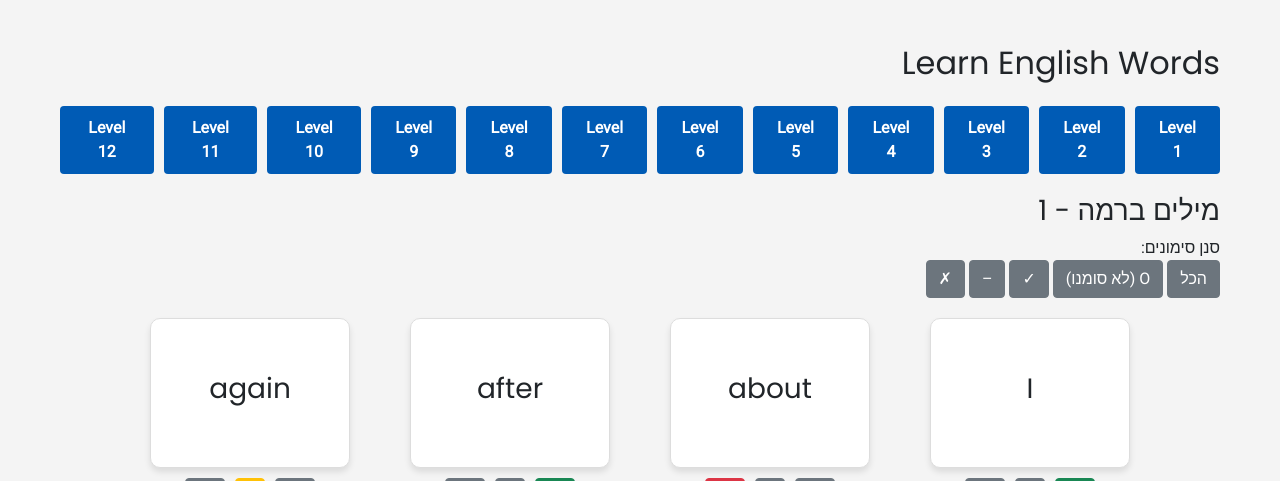
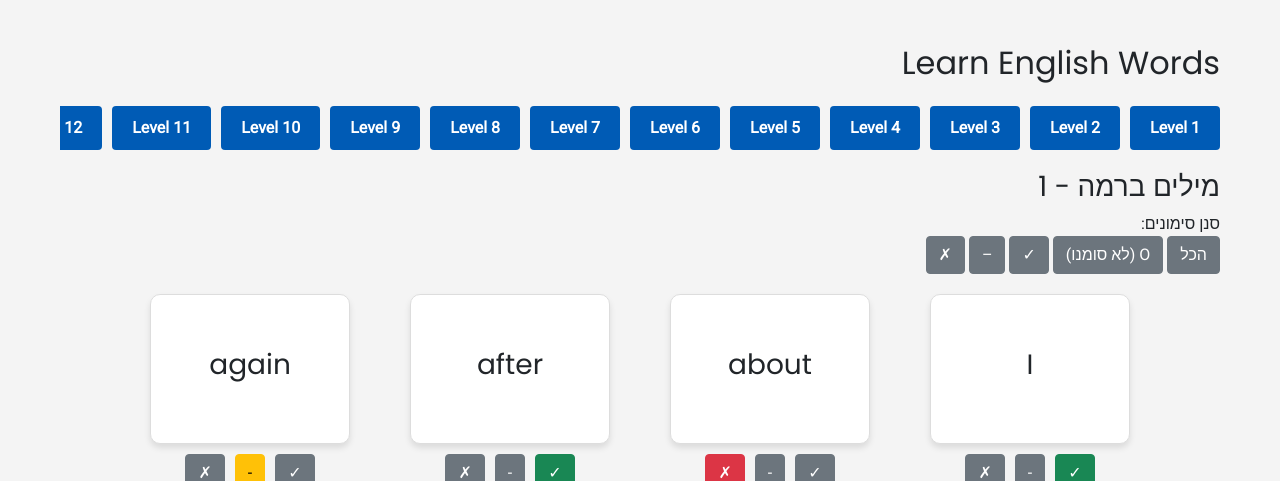
Before and after one commit to ofekrozen/Amirnetix, a Django app: page /Analysis/english_vocab/1 in a window 1280 px wide. Shown: the part 80-561 px from the top of the page. Run offline with Django 4.2, Linux system fonts and the light colour scheme; a user stored in the database is signed in; data comes from the database, SQL or seed files in the repository.

Commit message:
Finished Analysis Responsiveness

```diff
--- a/Analysis/static/Analysis/styles.css
+++ b/Analysis/static/Analysis/styles.css
@@ -336,7 +336,7 @@ nav ul li {
 }
 
 /* Level Filter Styling */
-.level-filter {
+/* .level-filter {
     display: flex;
     justify-content: center;
     gap: 10px;
@@ -362,7 +362,70 @@ nav ul li {
 
 .level-btn.active {
     background-color: #003f7f;
+} */
+
+/* NEW LEVEL FILTER*/
+/* ===== Mobile-first ===== */
+.level-filter{
+  display:grid;
+  grid-template-columns:auto 1fr auto; /* prev | wrap | next */
+  align-items:center;
+  gap:10px;
+  margin-bottom:20px;
 }
+
+.level-nav-btn{
+  appearance:none;
+  border:1px solid #ddd;
+  border-radius:8px;
+  padding:.25rem .6rem;
+  font-size:1.25rem;
+  line-height:1;
+  cursor:pointer;
+}
+.level-nav-btn[disabled]{ opacity:.4; cursor:default; }
+
+/* מובייל: מציגים 3 כפתורים בבת אחת */
+.level-wrap{
+  display:grid;
+  grid-template-columns:repeat(3, minmax(0,1fr));
+  gap:10px;
+}
+
+/* כפתורי הרמות – העיצוב שהיה */
+.level-btn{
+  display:block; text-align:center;
+  padding:10px 20px;
+  border:none; border-radius:4px;
+  background-color:#005bb5; color:#fff;
+  cursor:pointer; transition:background-color .3s;
+  font-size:1em; font-weight:bold;
+}
+.level-btn[hidden]{ display:none !important; }
+.level-btn:hover{ background-color:#0073e6; }
+.level-btn.active{ background-color:#003f7f; }
+
+/* ===== Desktop (שורה אחת) ===== */
+@media (min-width: 768px){
+  .level-nav-btn{ display:none; }          /* אין חיצים בדסקטופ */
+  .level-filter{ display:flex; gap:10px; justify-content:center; }
+
+  /* שורה אחת ללא עטיפה + גלילה אופקית עדינה אם לא נכנס */
+  .level-wrap{
+    display:flex; gap:10px;
+    flex-wrap:nowrap;               /* לא לעטוף לשורות נוספות */
+    overflow-x:auto;                /* אם לא נכנס – גלילה עדינה */
+    scrollbar-width: thin;          /* פיירפוקס */
+  }
+  .level-btn{
+    flex:0 0 auto;                  /* שלא יתכווצו */
+    white-space:nowrap;             /* טקסט לא נשבר לשורה */
+  }
+}
+
+
+
+/* END OF NEW LEVEL FILTER*/
 
 .filter-perfect:hover{
     background-color: #28a745;
--- a/Analysis/templates/Analysis/english_vocab.html
+++ b/Analysis/templates/Analysis/english_vocab.html
@@ -4,16 +4,28 @@
 
 <div class="container mt-4">
     <h2 class="mb-4">Learn English Words</h2>
-    <!-- {% if words_list %}
-        {% for word in words_list %}
-        word: {{word.word}} ; familiarity: {{word.familiarity}}
+
+    <!-- <div class="level-filter">
+        <button class="btn btn-secondary level-nav-btn" id="btn-prev-level" style="display: none;"><</button>
+        {% for level in levels %}
+            <a href="/Analysis/english_vocab/{{level}}" class="btn level-btn" id="level-btn-{{level}}" data-level="{{level}}">Level {{level}}</a>
         {% endfor %}
-    {% endif %} -->
-    <!-- Level filter buttons -->
-    <div class="level-filter">
-        {% for level in levels %}
-            <a href="/Analysis/english_vocab/{{level}}" class="btn level-btn" data-level="{{level}}">Level {{level}}</a>
-        {% endfor %}
+        <button class="btn btn-secondary level-nav-btn" id="btn-next-level" style="display: none;">></button>
+    </div> -->
+
+    <div class="level-filter" dir="rtl" data-chunk="3">
+        <button class="btn btn-secondary level-nav-btn" id="btn-prev-level" aria-label="רמות קודמות">‹</button>
+
+        <div class="level-wrap">
+            {% for level in levels %}
+            <a href="/Analysis/english_vocab/{{level}}"
+                class="btn level-btn"
+                id="level-btn-{{level}}"
+                data-level="{{level}}">Level {{level}}</a>
+            {% endfor %}
+        </div>
+
+        <button class="btn btn-secondary level-nav-btn" id="btn-next-level" aria-label="רמות הבאות">›</button>
     </div>
 
     <div class="container-title">
@@ -77,25 +89,80 @@
     console.log("Selected Level: " + selectedLevel);
     var selectedFam = -1;
     const title = document.querySelector('.title-header');
+
     document.addEventListener('DOMContentLoaded',()=>{
+
+        // Filter by Level - Responsiveness
+        var screenWidth = window.innerWidth;
+        const level_btns = Array.from(document.querySelectorAll('.level-btn'));
+        const btnPrev = document.getElementById('btn-prev-level');
+        const btnNext = document.getElementById('btn-next-level');
+        var levelFilterSetNumber = 0
+
+        function nextBtnClick(){
+            levelFilterSetNumber++;
+            displayLevelFilters();
+        }
+        function prevBtnClick(){
+            levelFilterSetNumber--;
+            displayLevelFilters();
+        }
+        // Display 3 level-btns at a time
+        function displayLevelFilters(){
+        if (screenWidth <= 768) {
+            btnNext.style.display = 'inline-block';
+            btnPrev.style.display = 'inline-block';
+            // Mobile view
+            if (level_btns.length <= (3*levelFilterSetNumber) + 3) {
+                btnPrev.disabled = false;
+                btnNext.disabled = true;
+            }else {
+                if (levelFilterSetNumber == 0){
+                    btnPrev.disabled = true;
+                    btnNext.disabled = false;
+                }
+                else{
+                    btnPrev.disabled = false;
+                    btnNext.disabled = false;
+                }
+            }
+
+            level_btns.forEach(btn => {
+
+                btn.style.display = 'none'; // Hide all level buttons
+            });
+            level_btns[levelFilterSetNumber*3].style.display = 'inline-block'; // Show only the first level button
+            level_btns[(levelFilterSetNumber*3)+1].style.display = 'inline-block'; // Show only the first level button
+            level_btns[(levelFilterSetNumber*3)+2].style.display = 'inline-block'; // Show only the first level button
+        } else {
+            // Desktop view
+            btnPrev.style.display = 'none';
+            btnNext.style.display = 'none';
+            level_btns.forEach(btn => {
+                btn.style.display = 'inline-block'; // Show all level buttons
+            });
+        }
+    }
+    btnNext.onclick = nextBtnClick;
+    btnPrev.onclick = prevBtnClick;
+    displayLevelFilters();
+    window.addEventListener('resize', () => {
+        screenWidth = window.innerWidth;
+        displayLevelFilters();
+        })
+
+        console.log("Screen Width: " + screenWidth);
+        console.log("Level Buttons: " + level_btns.length);
+
+
         selectedLevel = document.getElementById('selected-level').value;
         title.innerHTML = "מילים באנגלית רמה "+ selectedLevel;
         // Initially filter only level 1 words
         document.querySelectorAll('.word').forEach(word => {
             word.style.display = word.getAttribute('data-word-level') === selectedLevel ? 'block' : 'none';
         });
+
     });
-
-    // Filter by level
-    // document.querySelectorAll('.level-btn').forEach(button => {
-    //     button.addEventListener('click', () => {
-    //         selectedLevel = button.getAttribute('data-level');
-    //         title.innerHTML = "מילים באנגלית רמה "+ selectedLevel;
-    //         document.querySelectorAll('.word').forEach(word => {
-    //             word.style.display = word.getAttribute('data-word-level') === ""+selectedLevel? 'block' : 'none';
-    //         });
-    //     });
-    // });
 
     // Filter by familiarity
     document.querySelectorAll('.fam-filter-btn').forEach(button =>{
```
